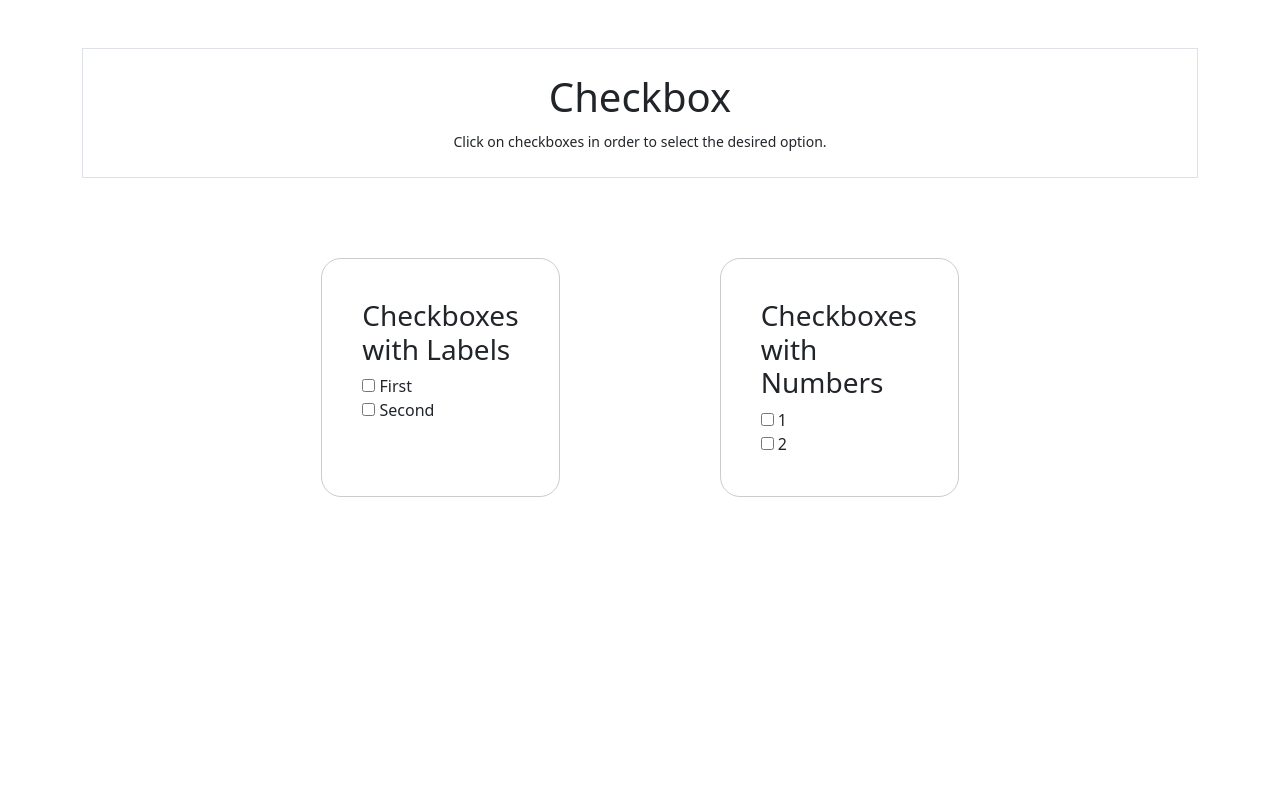
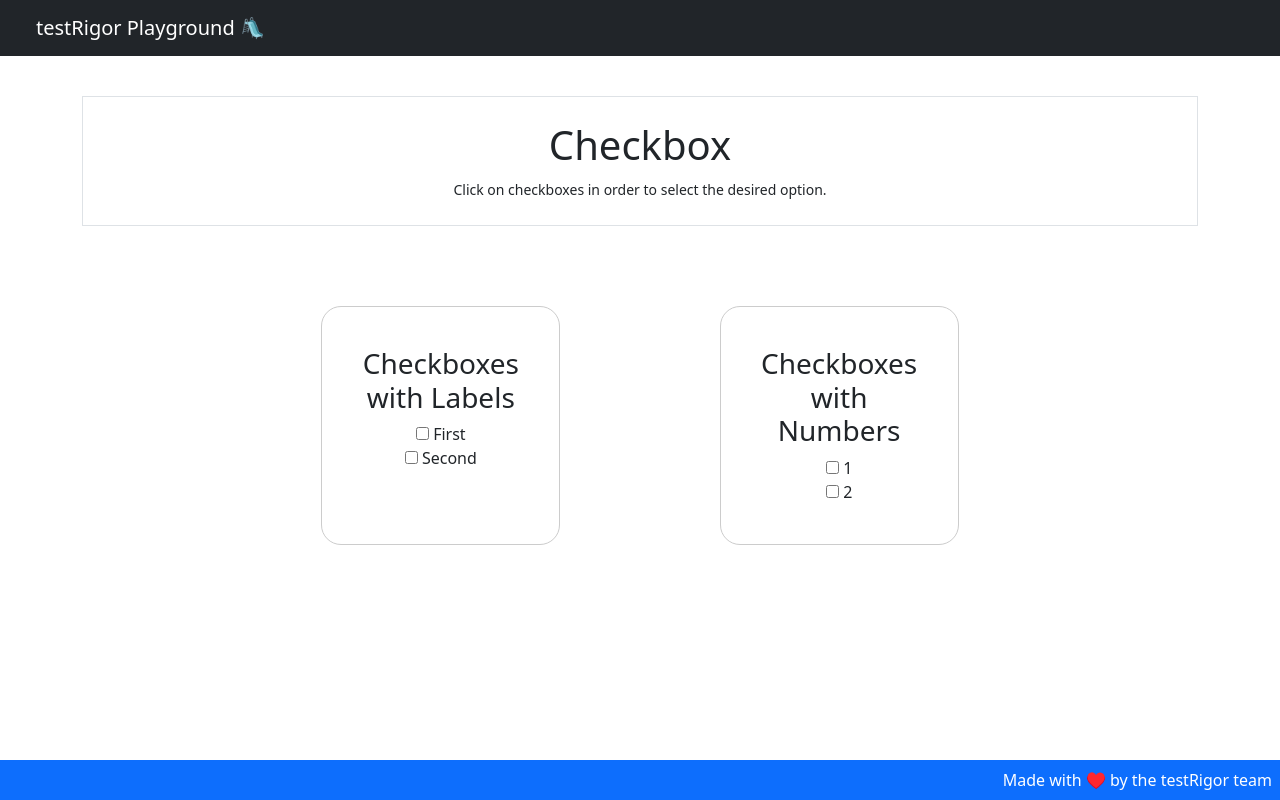
Before and after one commit to thiagonunes11/testRigorPlayground, a React (Vite) app: page /checkbox in a window 1280 px wide. Built offline with nearby package versions, Linux system fonts and the light colour scheme; the HTML template or start-up script is replaced by a standard one.

Commit message:
Adds the Demo component for the Checkbox demo

```diff
--- a/src/pages/checkbox.jsx
+++ b/src/pages/checkbox.jsx
@@ -1,13 +1,14 @@
 import React from 'react';
 import Prompt from '../components/Prompt';
+import Demo from '../components/Demo.jsx';
+import { Container, Row, Col, Button } from 'react-bootstrap';
 
 const CheckboxPage = () => {
     return (
-
-        <main className="container mt-5">
+        <Demo>
             <Prompt title={"Checkbox"} instructions={"Click on checkboxes in order to select the desired option."}/>
 
-            <div style={{ display: 'flex', justifyContent: 'space-evenly', padding: '80px' }}>
+            <Container style={{ display: 'flex', justifyContent: 'space-evenly', padding: '80px' }}>
                 {/* First Box */}
                 <div style={{ border: '1px solid #ccc', borderRadius: '20px', padding: '40px', width: '25%' }}>
                     <h3>Checkboxes with Labels</h3>
@@ -40,9 +41,8 @@ const CheckboxPage = () => {
                         </label>
                     </div>
                 </div>
-            </div>
-        </main>
-
+            </Container>
+        </Demo>
     );
 };
 
```
